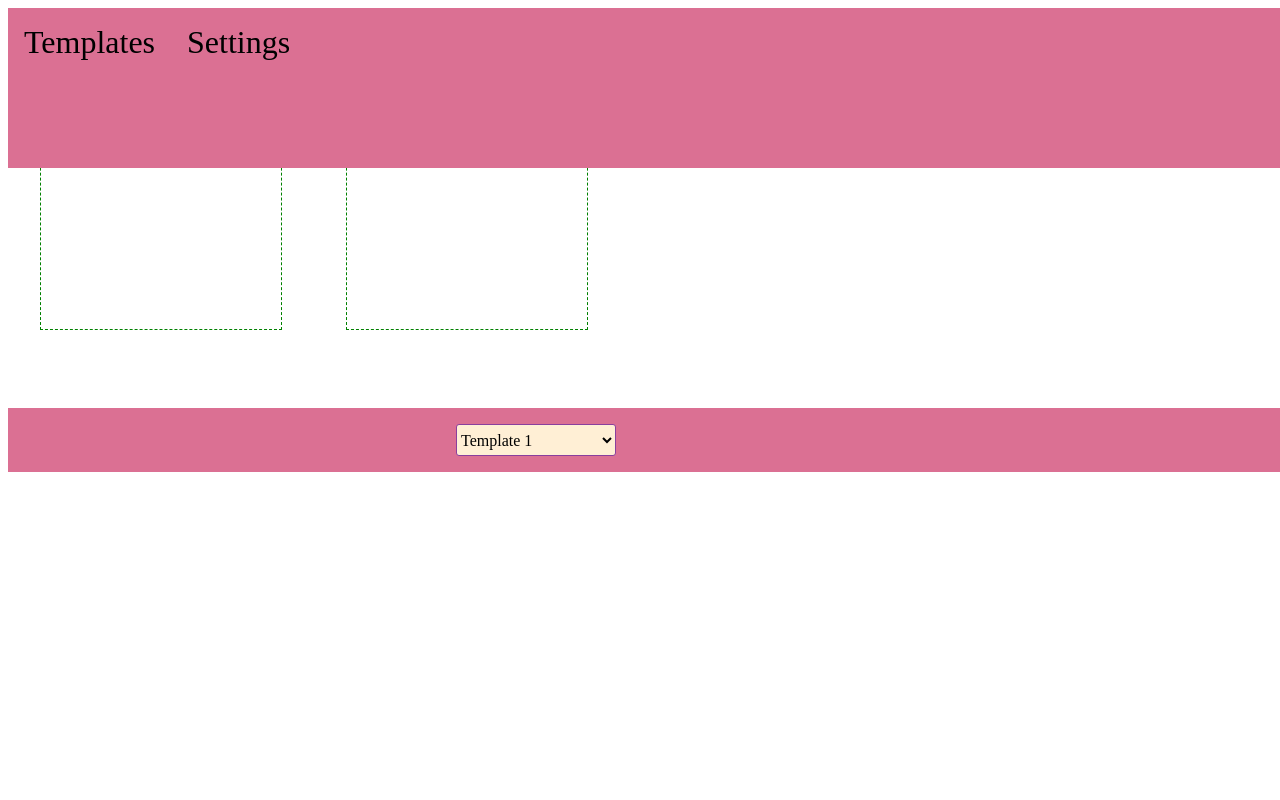
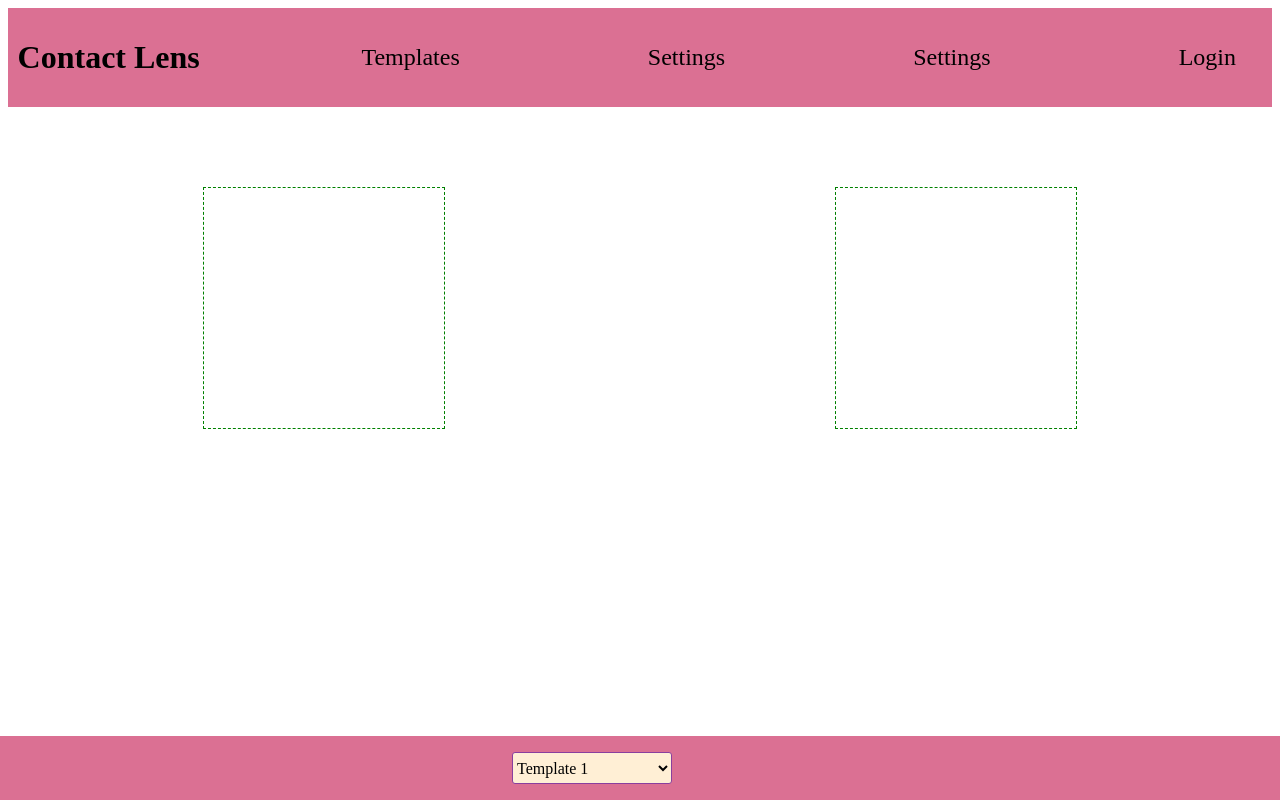
Before and after one commit to sebdoesntknow/contactlens, a React (Create React App) app: page / in a window 1280 px wide. Built offline with nearby package versions, Linux system fonts and the light colour scheme.

Commit message:
Added Headings

```diff
--- a/src/components/ContactLensBody/ContactLensWrapper.tsx
+++ b/src/components/ContactLensBody/ContactLensWrapper.tsx
@@ -20,6 +20,9 @@ const ContactLensWrapper = styled(ContactLensWrapperContainer)`
     display: -ms-flexbox;
     display: -webkit-flex;
     display: flex;
+
+    flex-flow: row wrap;
+    justify-content: space-around;
 `;
 
 export default ContactLensWrapper;
--- /dev/null
+++ b/src/components/Headings/index.tsx
@@ -0,0 +1,22 @@
+import * as React from 'react';
+import styled from 'styled-components';
+
+interface H1ContainerProps {
+    className?: string;
+    children?: any;
+}
+
+function HeadingContainer(props: H1ContainerProps): JSX.Element {
+    return(
+        <h1 className={props.className}>
+            {props.children}
+        </h1>
+    );
+}
+
+export const H1 = styled(HeadingContainer)`
+    font-size: 2em;
+    font-family: Poppins;
+    color: black;
+    padding: 0.3em;
+`;
--- a/src/components/MenuBar/BarTextItem.tsx
+++ b/src/components/MenuBar/BarTextItem.tsx
@@ -8,6 +8,7 @@ interface BarTextItemProps {
     fontFamily?: string;
     color?: string;
     margin?: string;
+    padding?: string;
 }
 
 function BarTextItemContainer(props: BarTextItemProps) {
@@ -23,6 +24,7 @@ const BarTextItem = styled(BarTextItemContainer)`
     font-family: ${props => props.fontFamily ? props.fontFamily : 'Poppins'};
     color: ${props => props.color ? props.color : 'black'};
     margin: ${props => props.margin ? props.margin : '1em 1em'};
+    padding: ${props => props.padding ? props.padding : 'none'};
     text-align: center;
 `;
 
--- a/src/components/MenuBar/BarWrapper.tsx
+++ b/src/components/MenuBar/BarWrapper.tsx
@@ -4,7 +4,7 @@ import styled from 'styled-components';
 interface BarWrapperProps {
     className?: string;
     children?: any;
-    primary?: boolean;
+    position?: string;
     bgcolor?: string;
     width?: string;
     height?: string;
@@ -27,7 +27,7 @@ const BarWrapper = styled(BarWrapperContainer)`
     display: -webkit-flex;
     display: flex;
 
-    position: ${props => props.primary ? 'fixed' : 'absolute'};
+    position: ${props => props.position ? props.position : 'absolute'};
     background-color: ${props => props.bgcolor ? props.bgcolor : 'palevioletred'};
     width: ${props => props.width ? props.width : '100%'};
     height: ${props => props.height ? props.height : '20%'};
--- a/src/components/MenuBar/index.tsx
+++ b/src/components/MenuBar/index.tsx
@@ -2,6 +2,20 @@ import * as React from 'react';
 
 import BarWrapper from './BarWrapper';
 import BarTextItem from './BarTextItem';
+import { H1 } from '../Headings';
+
+const Header = BarWrapper.extend`
+    display: flex;
+    position: relative;
+    flex-flow: row wrap;
+    justify-content: space-between;
+`;
+
+const Login = BarTextItem.extend`
+    margin: none;
+    font-size: 1.5em;
+    padding: 0.5em;
+`;
 
 interface MenuBarProps {}
 interface MenuBarState {}
@@ -9,10 +23,13 @@ interface MenuBarState {}
 class MenuBar extends React.Component<MenuBarProps, MenuBarState> {
     render() {
         return (
-            <BarWrapper primary={true}>
-                <BarTextItem fontSize={'2em'} fontFamily={'Poppins'} margin={'0.5em 0.5em'}>Templates</BarTextItem>
-                <BarTextItem fontSize={'2em'} fontFamily={'Poppins'} margin={'0.5em 0.5em'}>Settings</BarTextItem>
-            </BarWrapper>
+            <Header>
+                <H1>Contact Lens</H1>
+                <BarTextItem padding={'0.5em'} fontSize={'1.5em'} fontFamily={'Poppins'}>Templates</BarTextItem>
+                <BarTextItem padding={'0.5em'} fontSize={'1.5em'} fontFamily={'Poppins'}>Settings</BarTextItem>
+                <BarTextItem padding={'0.5em'} fontSize={'1.5em'} fontFamily={'Poppins'}>Settings</BarTextItem>
+                <Login>Login</Login>
+            </Header>
         );
     }
 }
--- a/src/containers/Footer/index.tsx
+++ b/src/containers/Footer/index.tsx
@@ -3,14 +3,20 @@ import * as React from 'react';
 import BarWrapper from '../../components/MenuBar/BarWrapper';
 import ComboBoxWrapper from '../../components/ComboBox/ComboBoxWrapper';
 
-const FooterBar = ComboBoxWrapper.extend`
+const FooterSelect = ComboBoxWrapper.extend`
     position: absolute;
     background-color: papayawhip;
     width: 10em;
     height: 2em;
-    margin: 1em auto auto 35%;
+    margin: 1em auto auto 40%;
     border: 1px solid #893f9e;
     border-radius: 3px;
+`;
+
+const FooterBar = BarWrapper.extend`
+    position: absolute;
+    margin: none;
+    bottom: 0;
 `;
 
 interface FooterProps {}
@@ -19,16 +25,17 @@ interface FooterState {}
 class Footer extends React.Component<FooterProps, FooterState> {
     render() {
         return (
-            <BarWrapper
+            <FooterBar
+                position={'absolute'}
                 margin={'25em auto auto auto'}
                 height={'4em'}
             >
-                <FooterBar>
+                <FooterSelect>
                     <option value="A">Template 1</option>
                     <option value="B">Template 2</option>
                     <option value="C">Template 3</option>
-                </FooterBar>
-            </BarWrapper>
+                </FooterSelect>
+            </FooterBar>
         );
     }
 }
```
Also changed, not shown: src/components/Button/index.tsx (added).
